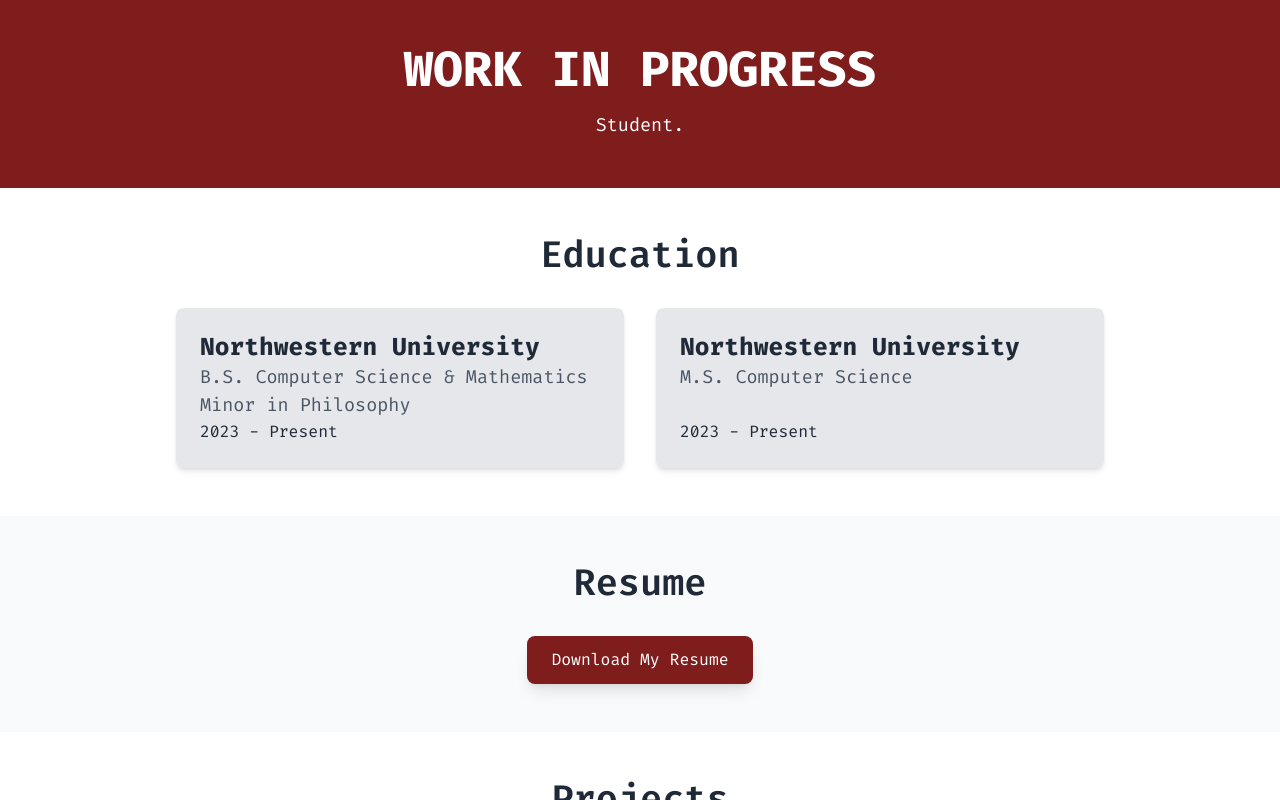
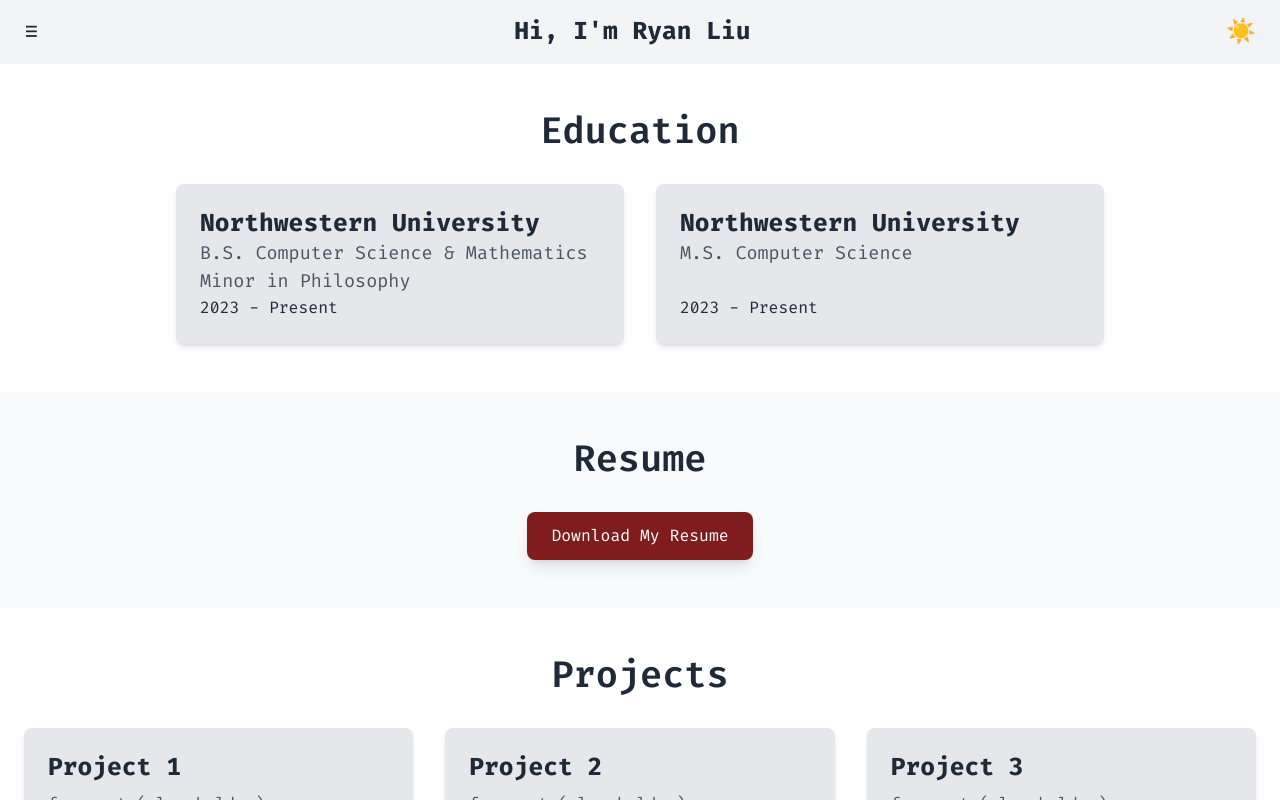
Before and after one commit to rliu2400/rliu.xyz, a Next.js app: page / in a window 1280 px wide. Shown: the top 800 px of the page. Built offline with nearby package versions, Linux system fonts and the light colour scheme.

Commit message:
dark mode progress

```diff
--- a/src/app/page.tsx
+++ b/src/app/page.tsx
@@ -2,23 +2,23 @@ import Header from "@/components/Header";
 
 export default function Home() {
     return (
-        <div className="min-h-screen flex flex-col items-center bg-gray-100 text-gray-800 font-fira-code">
+        <div className="min-h-screen flex flex-col items-center bg-gray-100 text-gray-800 dark:bg-gray-800 dark:text-gray-100 font-fira-code">
             {/* Introduction Section */}
             <Header />
 
             {/* Education Section */}
             <section className="w-full py-12 px-6 bg-white">
                 <h2 className="text-4xl font-semibold text-center mb-8">Education</h2>
-                <div className="flex flex-col md:flex-row justify-center items-stretch gap-8">
-                    <div className="bg-gray-200 p-6 rounded-lg shadow-md max-w-md flex-grow flex flex-col">
+                <div className="flex flex-col md:flex-row justify-center items-stretch gap-8 dark:text-gray-200">
+                    <div className="bg-gray-200 dark:bg-gray-700 p-6 rounded-lg shadow-md max-w-md flex-grow flex flex-col">
                         <h3 className="text-2xl font-bold">Northwestern University</h3>
-                        <p className="text-lg text-gray-600">B.S. Computer Science & Mathematics</p>
-                        <p className="text-lg text-gray-600">Minor in Philosophy</p>
+                        <p className="text-lg text-gray-600 dark:text-gray-300">B.S. Computer Science & Mathematics</p>
+                        <p className="text-lg text-gray-600 dark:text-gray-300">Minor in Philosophy</p>
                         <p className="text-md mt-auto">2023 - Present</p>
                     </div>
-                    <div className="bg-gray-200 p-6 rounded-lg shadow-md max-w-md flex-grow flex flex-col">
+                    <div className="bg-gray-200 dark:bg-gray-700 p-6 rounded-lg shadow-md max-w-md flex-grow flex flex-col">
                         <h3 className="text-2xl font-bold">Northwestern University</h3>
-                        <p className="text-lg text-gray-600">M.S. Computer Science</p>
+                        <p className="text-lg text-gray-600 dark:text-gray-300">M.S. Computer Science</p>
                         <p className="text-md mt-auto">2023 - Present</p>
                     </div>
                 </div>
--- a/src/components/Header.tsx
+++ b/src/components/Header.tsx
@@ -1,12 +1,59 @@
 // src/components/Header.tsx
 
+"use client";
+
+import { useState } from "react";
+
 export default function Header() {
+    const [menuOpen, setMenuOpen] = useState(false);
+    const [darkMode, setDarkMode] = useState(false);
+
+    // Toggle dark mode by toggling the state
+    const toggleDarkMode = () => {
+        setDarkMode(!darkMode);
+        if (darkMode) {
+            document.documentElement.classList.remove('dark');
+        } else {
+            document.documentElement.classList.add('dark');
+        }
+    };
+
     return (
-        <header className="w-full bg-red-900 text-white py-12 flex flex-col items-center">
-            <h1 className="text-5xl font-bold mb-4">WORK IN PROGRESS</h1>
-            <p className="text-lg text-center max-w-2xl">
-            Student.
-            </p>
+        <header className="w-full bg-gray-100 dark:bg-gray-900 text-gray-800 dark:text-white flex justify-between items-center px-6 py-4 shadow-md">
+            {/* Left: Dropdown Menu */}
+            <div className="relative">
+                <button
+                    onClick={() => setMenuOpen(!menuOpen)}
+                    className="text-2xl focus:outline-none"
+                >
+                    {menuOpen ? '↓' : '☰'}
+                </button>
+                {menuOpen && (
+                    <div className="absolute top-full left-0 bg-white dark:bg-gray-700 text-gray-800 dark:text-white mt-2 rounded-md shadow-lg">
+                        <ul className="flex flex-col">
+                            <li className="px-4 py-2 hover:bg-gray-200 dark:hover:bg-gray-600">
+                                <a href="#about">About</a>
+                            </li>
+                            <li className="px-4 py-2 hover:bg-gray-200 dark:hover:bg-gray-600">
+                                <a href="#projects">Projects</a>
+                            </li>
+                            <li className="px-4 py-2 hover:bg-gray-200 dark:hover:bg-gray-600">
+                                <a href="#contact">Contact</a>
+                            </li>
+                        </ul>
+                    </div>
+                )}
+            </div>
+
+            {/* Center: Greeting */}
+            <div className="text-2xl font-bold">
+                Hi, I'm Ryan Liu
+            </div>
+
+            {/* Right: Dark Mode Toggle */}
+            <button onClick={toggleDarkMode} className="text-2xl focus:outline-none">
+                {darkMode ? '🌙' : '☀️'}
+            </button>
         </header>
     );
 }
--- a/tailwind.config.ts
+++ b/tailwind.config.ts
@@ -1,6 +1,7 @@
 import type { Config } from "tailwindcss";
 
 const config: Config = {
+    darkMode: 'class',
     content: [
         "./src/pages/**/*.{js,ts,jsx,tsx,mdx}",
         "./src/components/**/*.{js,ts,jsx,tsx,mdx}",
@@ -21,4 +22,5 @@ const config: Config = {
     },
     plugins: [],
 };
+
 export default config;
```
Lines whose indentation alone changed are shown as unchanged.
